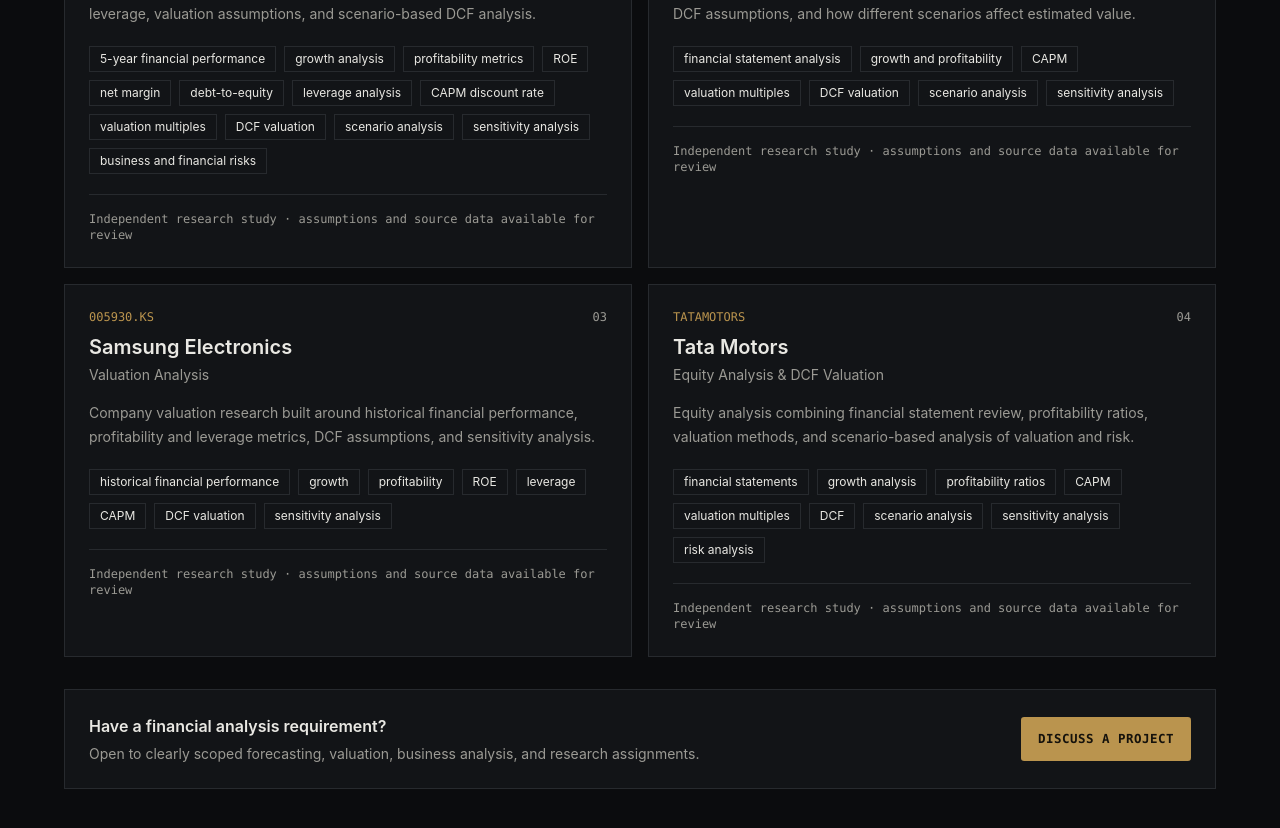
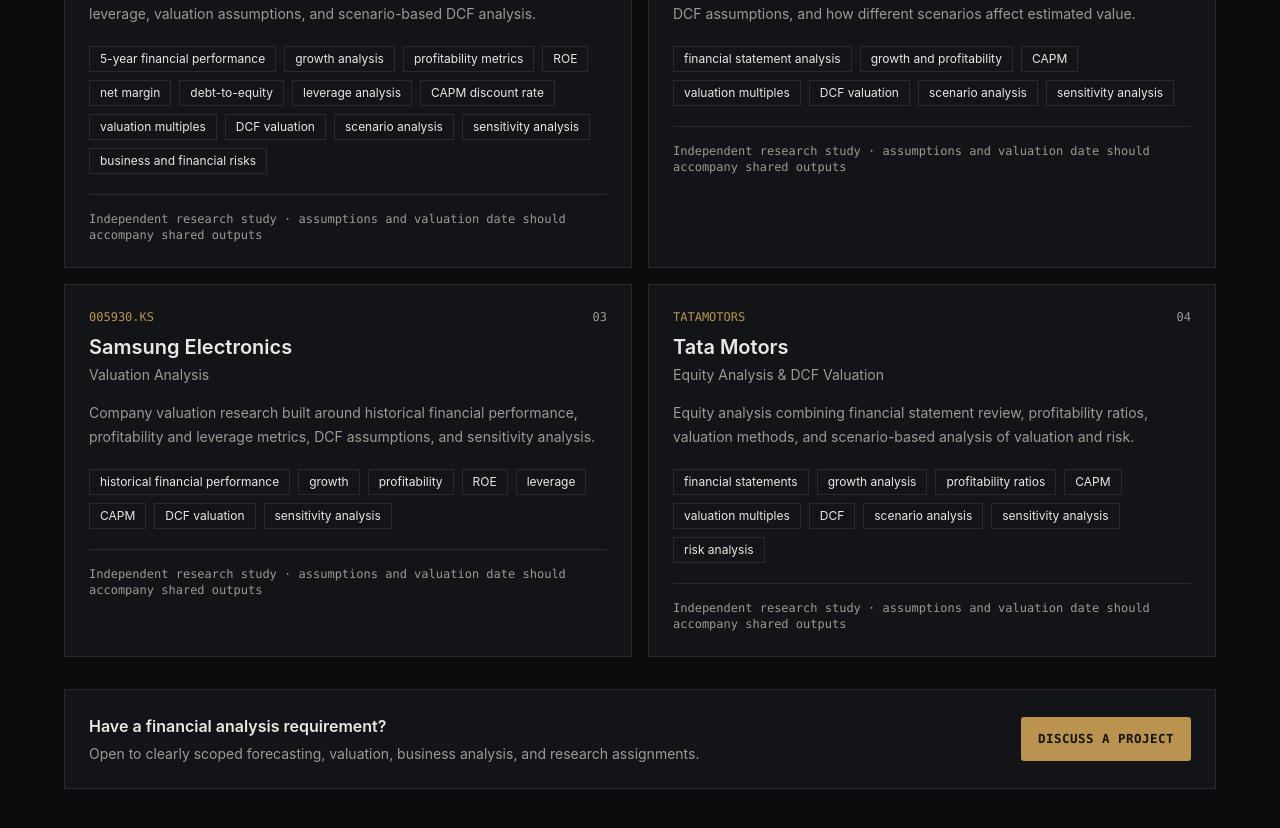
Before and after one commit to dhairyabansal-dev/CV, a Next.js app in the folder dhairya-portfolio/: page / in a window 1280 px wide. Shown: the part 1880-2708 px from the top of the page. Built offline with nearby package versions, Linux system fonts and the light colour scheme; no server answers.

Commit message:
Clarify valuation research disclosure

```diff
--- a/dhairya-portfolio/components/sections/financial-research.tsx
+++ b/dhairya-portfolio/components/sections/financial-research.tsx
@@ -128,7 +128,7 @@ export function FinancialResearch() {
               </div>
 
               <p className="mt-5 border-t border-[var(--border)] pt-4 font-mono text-xs text-[var(--muted)]">
-                Independent research study · assumptions and source data available for review
+                Independent research study · assumptions and valuation date should accompany shared outputs
               </p>
             </article>
           ))}
```
